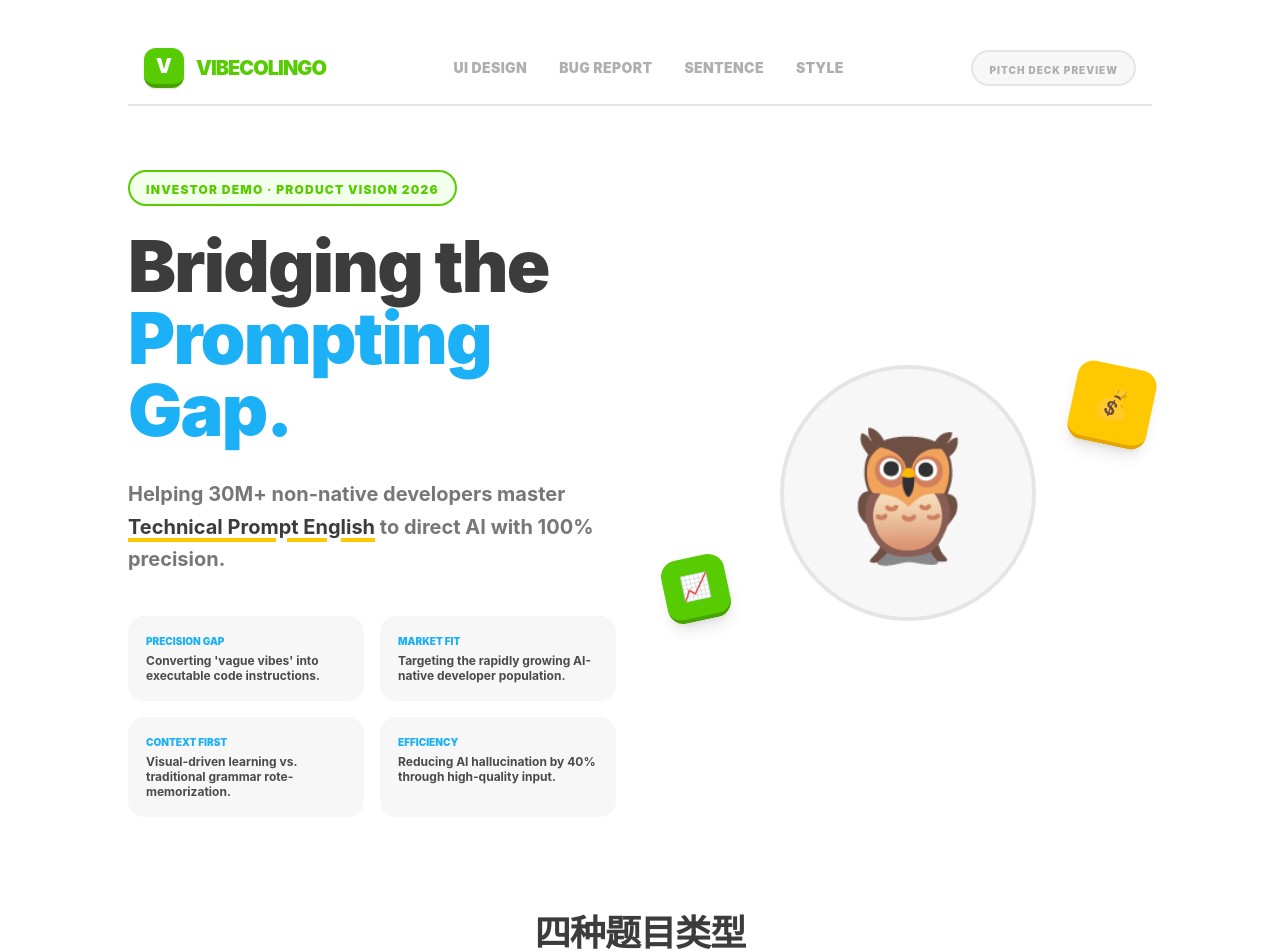
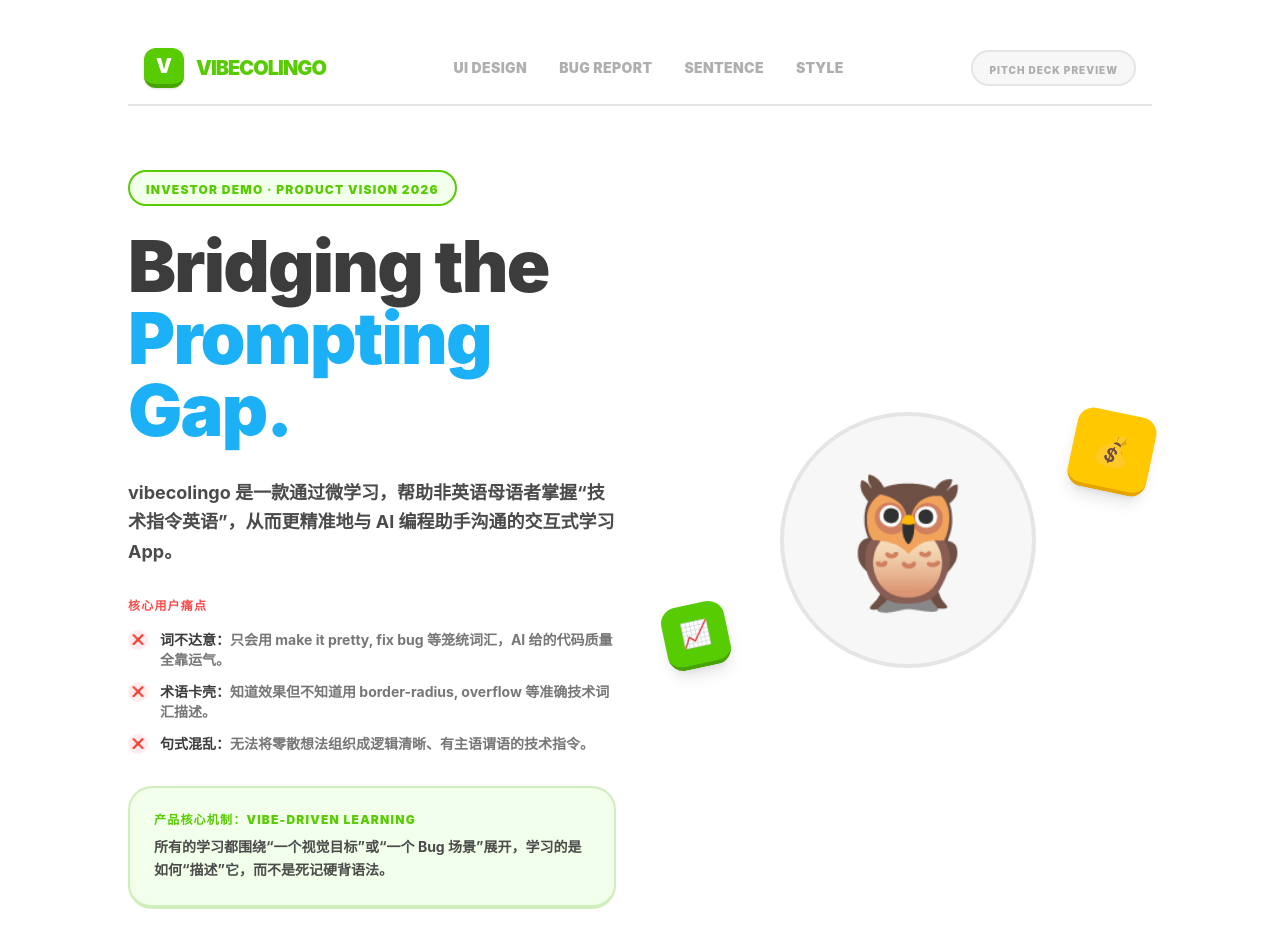
Before and after one commit to liangyu-suli/vibecolingo, a Next.js app: page / in a window 1280 px wide. Shown: the top 952 px of the page. Built offline with nearby package versions, Linux system fonts and the light colour scheme.

Commit message:
docs: update hero description with detailed product logic and pain points

```diff
--- a/app/page.tsx
+++ b/app/page.tsx
@@ -45,22 +45,33 @@
               Bridging the <br /> <span className="text-duo-blue">Prompting Gap.</span>
             </h1>
 
-            <p className="text-xl text-[#777] md:max-w-xl mb-10 font-bold leading-relaxed">
-              Helping 30M+ non-native developers master <span className="text-[#3c3c3c] underline decoration-duo-yellow decoration-4 underline-offset-4">Technical Prompt English</span> to direct AI with 100% precision.
-            </p>
+            <div className="space-y-8 text-left max-w-2xl mx-auto md:mx-0">
+              <p className="text-lg text-[#4b4b4b] font-bold leading-relaxed">
+                vibecolingo 是一款通过微学习，帮助非英语母语者掌握“技术指令英语”，从而更精准地与 AI 编程助手沟通的交互式学习 App。
+              </p>
 
-            <div className="grid grid-cols-1 gap-4 sm:grid-cols-2">
-              {[
-                { label: "Precision Gap", val: "Converting 'vague vibes' into executable code instructions." },
-                { label: "Market Fit", val: "Targeting the rapidly growing AI-native developer population." },
-                { label: "Context First", val: "Visual-driven learning vs. traditional grammar rote-memorization." },
-                { label: "Efficiency", val: "Reducing AI hallucination by 40% through high-quality input." }
-              ].map(point => (
-                <div key={point.label} className="p-4 rounded-2xl bg-[#f7f7f7] border-2 border-transparent hover:border-[#e5e5e5] transition-all">
-                  <p className="text-[10px] font-black uppercase text-duo-blue mb-1">{point.label}</p>
-                  <p className="text-xs font-bold text-[#4b4b4b] leading-tight">{point.val}</p>
-                </div>
-              ))}
+              <div>
+                <h3 className="text-xs font-black uppercase tracking-widest text-duo-red mb-4">核心用户痛点</h3>
+                <ul className="space-y-3">
+                  {[
+                    { t: "词不达意", d: "只会用 make it pretty, fix bug 等笼统词汇，AI 给的代码质量全靠运气。" },
+                    { t: "术语卡壳", d: "知道效果但不知道用 border-radius, overflow 等准确技术词汇描述。" },
+                    { t: "句式混乱", d: "无法将零散想法组织成逻辑清晰、有主语谓语的技术指令。" }
+                  ].map(item => (
+                    <li key={item.t} className="flex gap-3 items-start">
+                      <span className="h-5 w-5 shrink-0 rounded-full bg-duo-red/10 flex items-center justify-center text-[10px]">❌</span>
+                      <p className="text-sm font-bold text-[#777]"><span className="text-[#3c3c3c]">{item.t}：</span>{item.d}</p>
+                    </li>
+                  ))}
+                </ul>
+              </div>
+
+              <div className="p-6 rounded-3xl bg-[#f2ffeb] border-2 border-b-4 border-duo-green-dark/20">
+                <h3 className="text-xs font-black uppercase tracking-widest text-duo-green mb-2">产品核心机制：Vibe-Driven Learning</h3>
+                <p className="text-sm font-bold text-[#4b4b4b] leading-relaxed">
+                  所有的学习都围绕“一个视觉目标”或“一个 Bug 场景”展开，学习的是如何“描述”它，而不是死记硬背语法。
+                </p>
+              </div>
             </div>
           </div>
 
```
